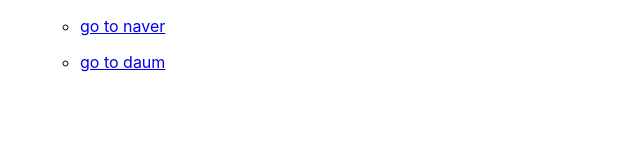
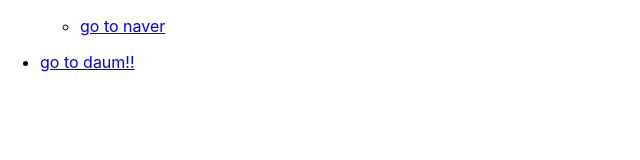
Before and after one commit to acinlee/react_study, a React (Create React App) app: page / in a window 1280 px wide. Shown: the top 160 px of the page, without its empty margins (0-640 px from the left). Built offline with nearby package versions, Linux system fonts and the light colour scheme.

Commit message:
react 학습 함수형 컴포넌트 사용 방법

```diff
--- a/src/App.tsx
+++ b/src/App.tsx
@@ -1,5 +1,6 @@
 import './App.css';
 import ClassComponent from "./ClassComponent";
+import ArrowComponent from "./ArrowComponent";
 
 // 기본 함수형
 // function App() {
@@ -16,7 +17,7 @@
     return (
         <ul>
             <ClassComponent href="https://naver.com" text="go to naver"/>
-            <ClassComponent href="https://daum.net" text="go to daum"/>
+            <ArrowComponent href={"https://daum.net"} text={"go to daum!!"}/>
         </ul>
     )
 }
--- /dev/null
+++ b/src/ArrowComponent.tsx
@@ -0,0 +1,19 @@
+import type {FC} from "react";
+
+export type ArrowComponentProps = {
+    href: string
+    text: string
+}
+
+const ArrowComponent: FC<ArrowComponentProps> = props => {
+    const {href, text} = props
+    return (
+        <li>
+            <a href={href}>
+                <p>{text}</p>
+            </a>
+        </li>
+    )
+}
+
+export default ArrowComponent
```
